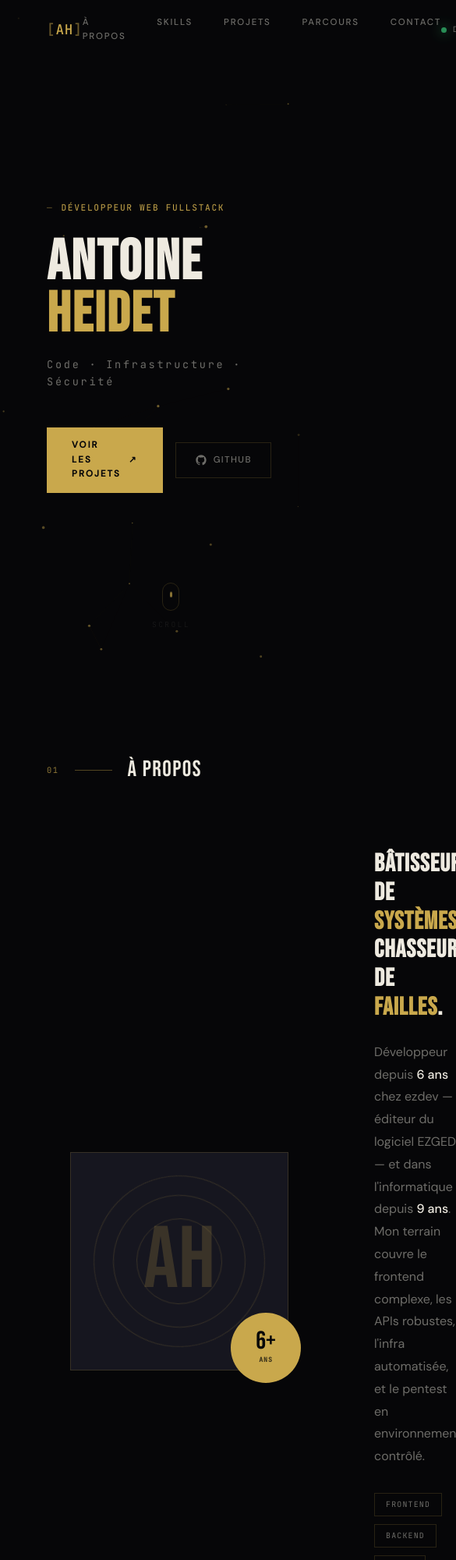
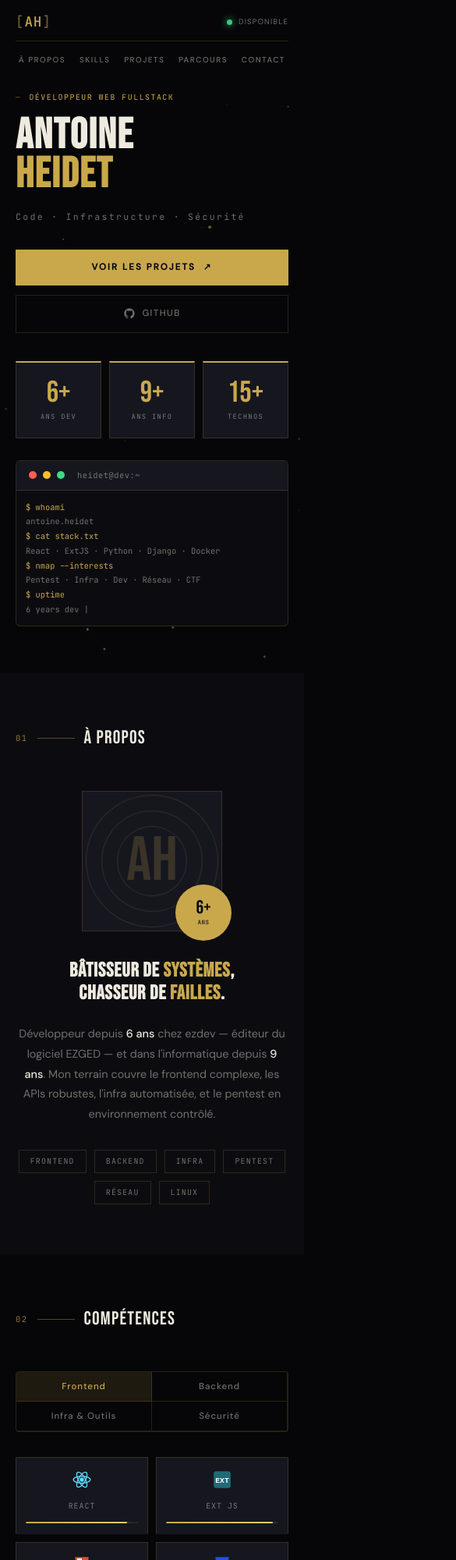
Before and after one commit to Heidet/Portfolio_2026, a plain HTML site: page portfolio.html in a window 390 px wide. Shown: the top 2000 px of the page at 78% size, 585 px wide, since content can reach past the window. Drawn offline with Linux system fonts and the light colour scheme; no server answers.

```diff
--- a/portfolio.html
+++ b/portfolio.html
@@ -31,8 +31,28 @@
     <a href="#experience" class="nav-link">Parcours</a>
     <a href="#contact" class="nav-link">Contact</a>
   </div>
-  <div class="nav-status"><span class="status-dot"></span><span>Disponible</span></div>
+  <div class="nav-right">
+    <div class="nav-status"><span class="status-dot"></span><span>Disponible</span></div>
+    <!-- HAMBURGER -->
+    <!-- <button class="nav-hamburger" id="nav-hamburger" aria-label="Menu" aria-expanded="false">
+      <span></span><span></span><span></span>
+    </button> -->
+  </div>
 </nav>
+
+<!-- MOBILE MENU OVERLAY -->
+<div class="mobile-menu" id="mobile-menu" aria-hidden="true">
+  <div class="mobile-menu-inner">
+    <a href="#about"      class="mobile-link" data-num="01">À propos</a>
+    <a href="#skills"     class="mobile-link" data-num="02">Skills</a>
+    <a href="#projects"   class="mobile-link" data-num="03">Projets</a>
+    <a href="#experience" class="mobile-link" data-num="04">Parcours</a>
+    <a href="#contact"    class="mobile-link" data-num="05">Contact</a>
+  </div>
+  <div class="mobile-menu-foot">
+    <span class="status-dot"></span><span>Disponible</span>
+  </div>
+</div>
 
 <!-- HERO -->
 <section id="hero">
@@ -232,7 +252,7 @@
       </a>
       <a href="mailto:contact@antoine-heidet.dev" class="contact-card contact-card-email">
         <div class="cc-icon"><svg width="22" height="22" viewBox="0 0 24 24" fill="none" stroke="currentColor" stroke-width="1.8"><path d="M4 4h16c1.1 0 2 .9 2 2v12c0 1.1-.9 2-2 2H4c-1.1 0-2-.9-2-2V6c0-1.1.9-2 2-2z"/><polyline points="22,6 12,13 2,6"/></svg></div>
-        <div class="cc-info"><div class="cc-label">Email</div><div class="cc-val">contact@antoine-heidet.dev</div></div>
+        <div class="cc-info"><div class="cc-label">Email</div><div class="cc-val">none</div></div>
         <span class="cc-arrow">↗</span>
       </a>
     </div>
--- a/style.css
+++ b/style.css
@@ -791,3 +791,362 @@
 ::-webkit-scrollbar-track { background: var(--bg); }
 ::-webkit-scrollbar-thumb { background: var(--border); border-radius: 3px; }
 ::-webkit-scrollbar-thumb:hover { background: var(--gold); }
+
+.mobile-menu {
+    display: none;
+}
+/* ============================
+   RESPONSIVE — TABLET & MOBILE
+   ============================ */
+
+/* ---- TABLET (≤ 1024px) ---- */
+@media (max-width: 1024px) {
+
+  #nav {
+    padding: 16px 32px;
+  }
+  #nav.scrolled {
+    padding: 12px 32px;
+  }
+
+  .nav-links {
+    gap: 24px;
+  }
+
+  #hero {
+    grid-template-columns: 1fr;
+    padding: 120px 32px 80px;
+    gap: 48px;
+  }
+
+  .hero-right {
+    animation: fadeUp 0.8s 2s ease forwards;
+    opacity: 0;
+    transform: translateY(30px);
+  }
+
+  .name-line {
+    font-size: clamp(3.5rem, 10vw, 7rem);
+  }
+
+  .section {
+    padding: 80px 32px;
+  }
+
+  #about .about-grid {
+    grid-template-columns: 1fr;
+    gap: 48px;
+    text-align: center;
+  }
+
+  .about-tags {
+    justify-content: center;
+  }
+
+  .avatar-frame {
+    width: 220px;
+  }
+
+  .contact-wrap {
+    grid-template-columns: 1fr;
+    gap: 48px;
+  }
+
+  footer {
+    padding: 24px 32px;
+  }
+}
+
+/* ---- MOBILE (≤ 768px) ---- */
+@media (max-width: 768px) {
+
+  /* NAV */
+  #nav {
+    padding: 14px 20px;
+    flex-wrap: wrap;
+    gap: 10px;
+  }
+  #nav.scrolled {
+    padding: 10px 20px;
+  }
+
+  .nav-links {
+    order: 3;
+    width: 100%;
+    gap: 0;
+    justify-content: space-between;
+    border-top: 1px solid var(--border);
+    padding-top: 10px;
+    flex-wrap: wrap;
+    gap: 4px 0;
+  }
+
+  .nav-link {
+    font-size: 0.62rem;
+    padding: 6px 4px;
+  }
+
+  .nav-status {
+    font-size: 0.6rem;
+  }
+
+  /* HERO */
+  #hero {
+    padding: 110px 20px 60px;
+    min-height: auto;
+    gap: 36px;
+  }
+
+  .hero-tag {
+    font-size: 0.62rem;
+    margin-bottom: 16px;
+  }
+
+  .name-line {
+    font-size: clamp(3rem, 14vw, 5rem);
+  }
+
+  .hero-sub {
+    font-size: 0.72rem;
+    margin-bottom: 32px;
+  }
+
+  .hero-cta {
+    flex-direction: column;
+    gap: 12px;
+    align-items: flex-start;
+  }
+
+  .btn-main,
+  .btn-ghost {
+    width: 100%;
+    justify-content: center;
+    padding: 14px 24px;
+  }
+
+  .hero-stats {
+    gap: 10px;
+  }
+
+  .stat-num {
+    font-size: 2.4rem;
+  }
+
+  .stat-label {
+    font-size: 0.55rem;
+  }
+
+  .hero-scroll-hint {
+    display: none;
+  }
+
+  /* SECTIONS */
+  .section {
+    padding: 64px 20px;
+  }
+
+  .section-label {
+    margin-bottom: 48px;
+    flex-wrap: wrap;
+    gap: 12px;
+  }
+
+  .label-text {
+    font-size: clamp(1.5rem, 6vw, 2.2rem);
+  }
+
+  /* ABOUT */
+  #about .about-grid {
+    grid-template-columns: 1fr;
+    gap: 36px;
+    text-align: center;
+  }
+
+  .avatar-frame {
+    width: 180px;
+  }
+
+  .avatar-initials {
+    font-size: 5rem;
+  }
+
+  .r1 { width: 170px; height: 170px; }
+  .r2 { width: 130px; height: 130px; }
+  .r3 { width: 90px; height: 90px; }
+
+  .avatar-badge {
+    width: 72px; height: 72px;
+    bottom: -12px; right: -12px;
+  }
+
+  .badge-n { font-size: 1.5rem; }
+  .badge-t { font-size: 0.45rem; }
+
+  .about-title {
+    font-size: clamp(1.6rem, 6vw, 2.4rem);
+  }
+
+  .about-text {
+    font-size: 0.9rem;
+  }
+
+  .about-tags {
+    justify-content: center;
+  }
+
+  /* SKILLS */
+  .skills-tabs {
+    flex-wrap: wrap;
+    gap: 0;
+    border-bottom: none;
+    border: 1px solid var(--border);
+    border-radius: 4px;
+    overflow: hidden;
+    margin-bottom: 32px;
+  }
+
+  .stab {
+    flex: 1 1 50%;
+    padding: 11px 12px;
+    font-size: 0.72rem;
+    border-bottom: 1px solid var(--border);
+    border-right: 1px solid var(--border);
+    text-align: center;
+  }
+
+  .stab::after {
+    display: none;
+  }
+
+  .stab.active {
+    background: var(--gold-d);
+  }
+
+  .skills-row {
+    gap: 10px;
+  }
+
+  .sk-card {
+    min-width: calc(50% - 5px);
+    flex: 1 1 calc(50% - 5px);
+    padding: 14px 12px 12px;
+  }
+
+  .sk-icon { width: 28px; height: 28px; }
+  .sk-icon svg { width: 26px; height: 26px; }
+
+  /* PROJECTS */
+  .projects-meta {
+    flex-wrap: wrap;
+    font-size: 0.65rem;
+  }
+
+  .github-grid {
+    grid-template-columns: 1fr;
+    gap: 2px;
+  }
+
+  .gh-card {
+    padding: 20px 18px;
+  }
+
+  /* TIMELINE */
+  .timeline::before {
+    left: 0;
+  }
+
+  .timeline {
+    padding-left: 20px;
+  }
+
+  .tl-item {
+    grid-template-columns: 1fr;
+    gap: 6px;
+    padding-left: 24px;
+    margin-bottom: 48px;
+  }
+
+  .tl-dot {
+    left: -30px;
+    top: 6px;
+  }
+
+  .tl-year {
+    text-align: left;
+    font-size: 0.6rem;
+    padding-top: 0;
+  }
+
+  .tl-role {
+    font-size: 1.4rem;
+  }
+
+  .tl-desc {
+    font-size: 0.82rem;
+  }
+
+  /* CONTACT */
+  .contact-wrap {
+    grid-template-columns: 1fr;
+    gap: 36px;
+  }
+
+  .contact-title {
+    font-size: clamp(2rem, 8vw, 3.2rem);
+  }
+
+  .contact-sub {
+    font-size: 0.85rem;
+  }
+
+  .contact-card {
+    padding: 16px 18px;
+  }
+
+  .cc-val {
+    font-size: 0.78rem;
+    word-break: break-all;
+  }
+
+  /* FOOTER */
+  footer {
+    flex-direction: column;
+    gap: 10px;
+    padding: 20px;
+    text-align: center;
+  }
+
+  /* TERMINAL */
+  .terminal-body {
+    font-size: 0.65rem;
+    padding: 12px;
+    min-height: 90px;
+  }
+}
+
+/* ---- SMALL MOBILE (≤ 380px) ---- */
+@media (max-width: 380px) {
+
+  .name-line {
+    font-size: clamp(2.6rem, 16vw, 4rem);
+  }
+
+  .sk-card {
+    min-width: 100%;
+    flex: 1 1 100%;
+  }
+
+  .hero-stats {
+    flex-direction: column;
+    gap: 8px;
+  }
+
+  .stat-card {
+    padding: 12px;
+  }
+
+  .nav-links {
+    justify-content: center;
+    gap: 4px 8px;
+  }
+}
```
Also changed, not shown: main.js (line endings or trailing spaces), 3 other files.
